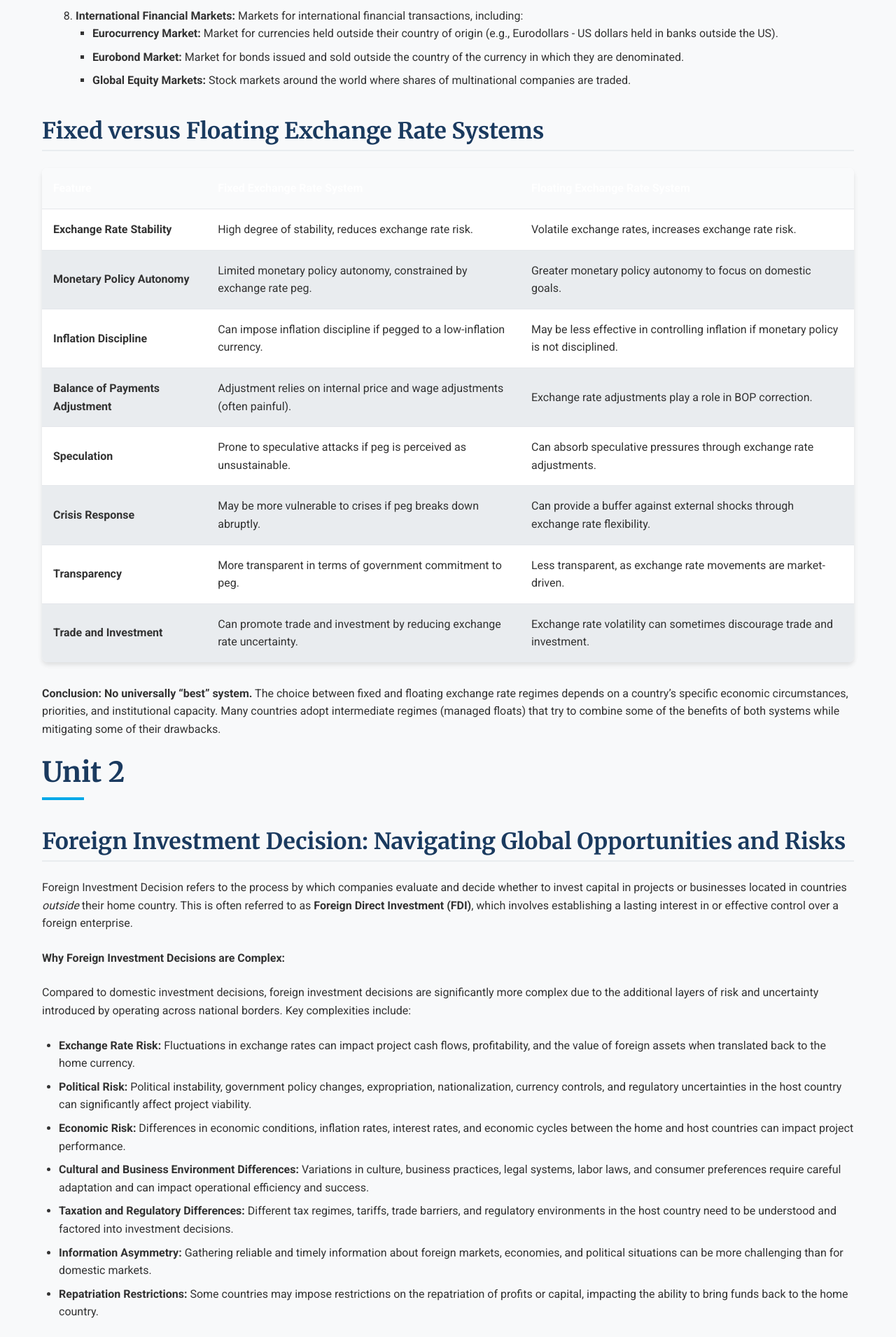
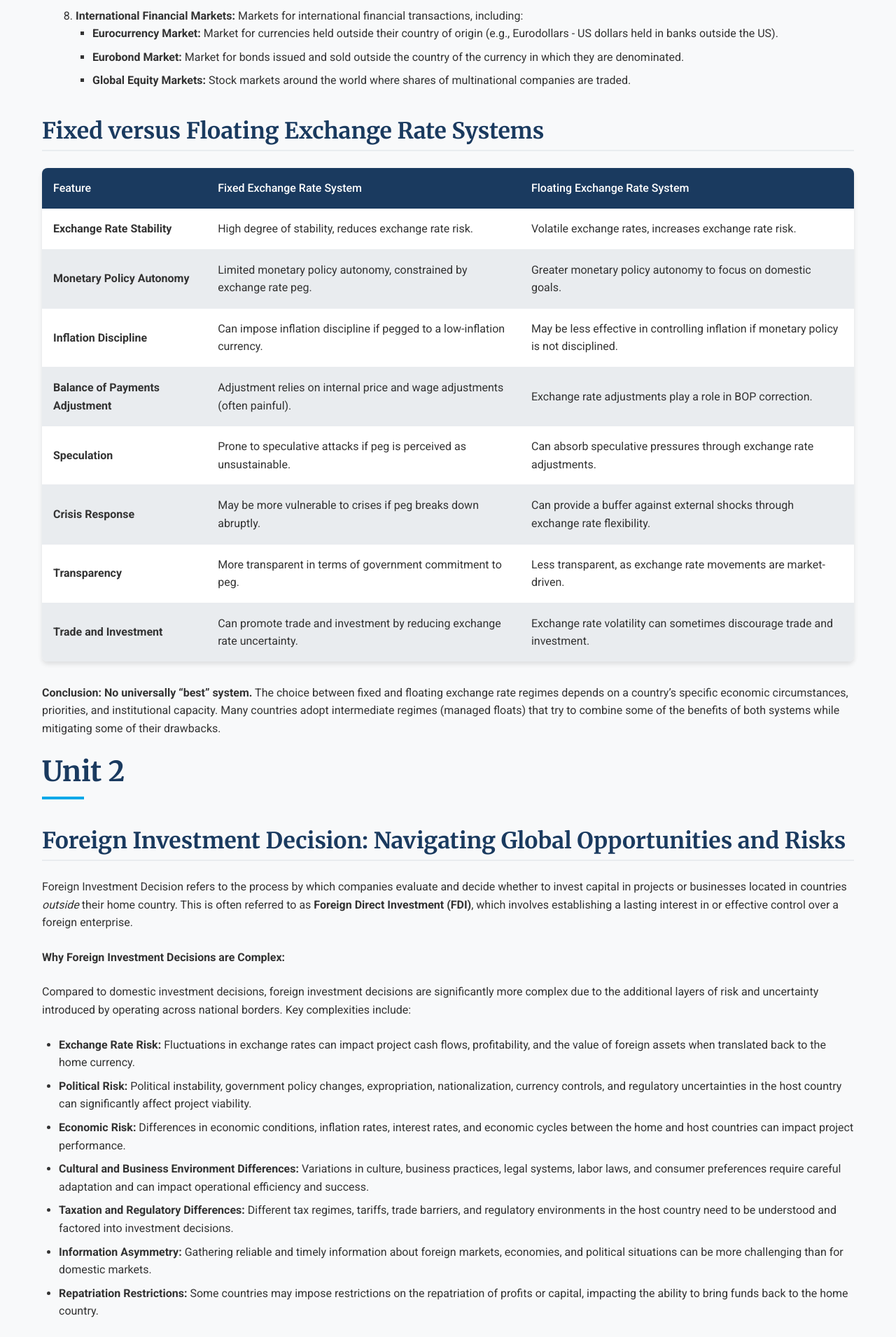
Before and after one commit to anshusrathe/FinBlogs, a Jekyll site: the page built from content/reports/project_1.md, in a window 1280 px wide. Shown: the part 1141-3051 px from the top of the page at 70% size. Built offline with Jekyll 4.4.1, drawn with Linux system fonts in a browser that asks for light colours.

Commit message:
Merge remote changes and add my updates

```diff
--- a/_includes/header.html
+++ b/_includes/header.html
@@ -154,36 +154,6 @@
         .reports-list {
           padding: 80px 0;
           background-color: white;
-        }
-
-        .reports-table {
-          overflow-x: auto;
-        }
-
-        table {
-          width: 100%;
-          border-collapse: collapse;
-        }
-
-        th, td {
-          padding: 16px;
-          text-align: left;
-          border-bottom: 1px solid #e5e7eb;
-        }
-
-        th {
-          background-color: #f9fafb;
-          font-weight: 600;
-        }
-
-        td a {
-          color: #1e3a8a;
-          text-decoration: none;
-          font-weight: 500;
-        }
-
-        td a:hover {
-          text-decoration: underline;
         }
 
         .featured-reports {
```
